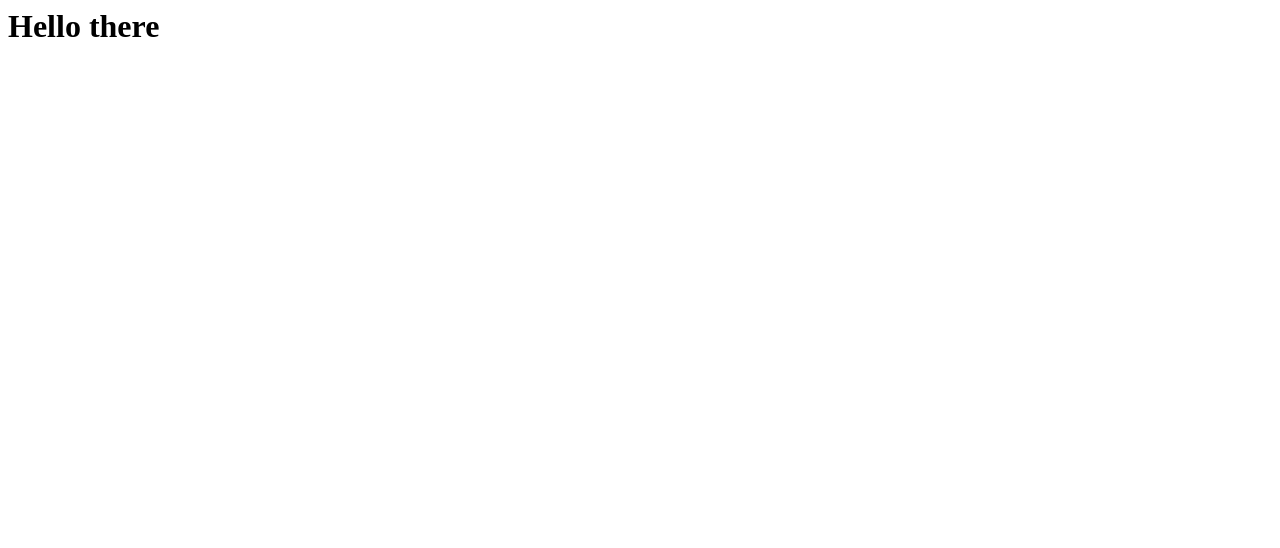
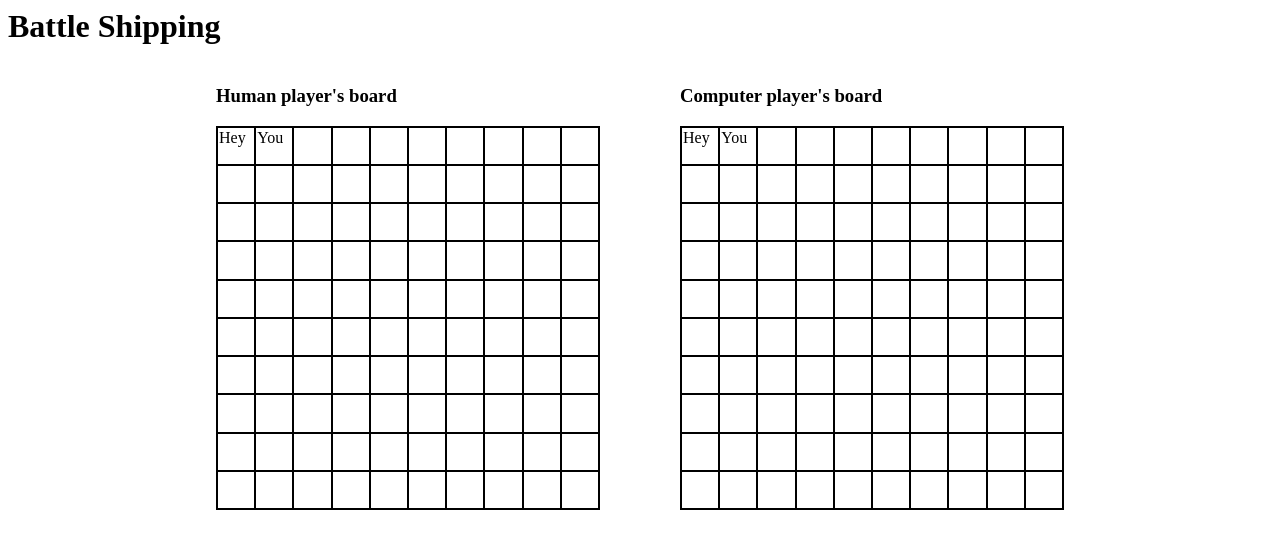
Before and after one commit to jbk2/battleship, a website built with webpack: page src/views/index.html in a window 1280 px wide. Built offline with nearby package versions, Linux system fonts and the light colour scheme.

Commit message:
Initial scaffold of board in html

```diff
--- /dev/null
+++ b/src/assets/stylesheets/styles.css
@@ -0,0 +1,23 @@
+#boards {
+  display: flex;
+  justify-content: center;
+  gap: 5rem;
+}
+
+table {
+  width: clamp(20rem, 30vw, 35rem);
+  aspect-ratio: 1/1;
+  display: flex;
+  flex-direction: column;
+  border: 0.2px, solid, black;
+}
+
+tr {
+  display: flex;
+}
+
+td {
+  width: 4rem;
+  aspect-ratio: 1/1;
+  border: 0.2px, solid, black;
+}
--- a/src/index.js
+++ b/src/index.js
@@ -1 +1,16 @@
+import './assets/stylesheets/styles.css'
+import board from './views/partials/_board.html'
+
+document.addEventListener("DOMContentLoaded", () => {
+  const humansBoard = document.getElementById('humans-board')
+  humansBoard.insertAdjacentHTML('beforeend', board);
+  humansBoard.querySelector('.board-title').innerText = "Human player's board"
+
+  const computersBoard = document.getElementById('computers-board')
+  computersBoard.insertAdjacentHTML('beforeend', board);
+  computersBoard.querySelector('.board-title').innerText = "Computer player's board"
+
+
+})
+
 console.log("Hello This is a Javascript project. I am working");
--- a/src/views/index.html
+++ b/src/views/index.html
@@ -1 +1,8 @@
-<h1>Hello there</h1>
+<h1>Battle Shipping</h1>
+
+<div id="boards">
+  <section id="humans-board">
+  </section>
+  <section id="computers-board">
+  </section>
+</div>
--- /dev/null
+++ b/src/views/partials/_board.html
@@ -0,0 +1,123 @@
+<h3 class="board-title"></h3>
+<table id="humans-board">
+  <tr id="row-a">
+    <td class="col-1">Hey</td>
+    <td class="col-2">You</td>
+    <td class="col-3"></td>
+    <td class="col-4"></td>
+    <td class="col-5"></td>
+    <td class="col-6"></td>
+    <td class="col-7"></td>
+    <td class="col-8"></td>
+    <td class="col-9"></td>
+    <td class="col-10"></td>
+  </tr>
+  <tr id="row-b">
+    <td class="col-1"></td>
+    <td class="col-2"></td>
+    <td class="col-3"></td>
+    <td class="col-4"></td>
+    <td class="col-5"></td>
+    <td class="col-6"></td>
+    <td class="col-7"></td>
+    <td class="col-8"></td>
+    <td class="col-9"></td>
+    <td class="col-10"></td>
+  </tr>
+  <tr id="row-c">
+    <td class="col-1"></td>
+    <td class="col-2"></td>
+    <td class="col-3"></td>
+    <td class="col-4"></td>
+    <td class="col-5"></td>
+    <td class="col-6"></td>
+    <td class="col-7"></td>
+    <td class="col-8"></td>
+    <td class="col-9"></td>
+    <td class="col-10"></td>
+  </tr>
+  <tr id="row-d">
+    <td class="col-1"></td>
+    <td class="col-2"></td>
+    <td class="col-3"></td>
+    <td class="col-4"></td>
+    <td class="col-5"></td>
+    <td class="col-6"></td>
+    <td class="col-7"></td>
+    <td class="col-8"></td>
+    <td class="col-9"></td>
+    <td class="col-10"></td>
+  </tr>
+  <tr id="row-e">
+    <td class="col-1"></td>
+    <td class="col-2"></td>
+    <td class="col-3"></td>
+    <td class="col-4"></td>
+    <td class="col-5"></td>
+    <td class="col-6"></td>
+    <td class="col-7"></td>
+    <td class="col-8"></td>
+    <td class="col-9"></td>
+    <td class="col-10"></td>
+  </tr>
+  <tr id="row-f">
+    <td class="col-1"></td>
+    <td class="col-2"></td>
+    <td class="col-3"></td>
+    <td class="col-4"></td>
+    <td class="col-5"></td>
+    <td class="col-6"></td>
+    <td class="col-7"></td>
+    <td class="col-8"></td>
+    <td class="col-9"></td>
+    <td class="col-10"></td>
+  </tr>
+  <tr id="row-g">
+    <td class="col-1"></td>
+    <td class="col-2"></td>
+    <td class="col-3"></td>
+    <td class="col-4"></td>
+    <td class="col-5"></td>
+    <td class="col-6"></td>
+    <td class="col-7"></td>
+    <td class="col-8"></td>
+    <td class="col-9"></td>
+    <td class="col-10"></td>
+  </tr>
+  <tr id="row-h">
+    <td class="col-1"></td>
+    <td class="col-2"></td>
+    <td class="col-3"></td>
+    <td class="col-4"></td>
+    <td class="col-5"></td>
+    <td class="col-6"></td>
+    <td class="col-7"></td>
+    <td class="col-8"></td>
+    <td class="col-9"></td>
+    <td class="col-10"></td>
+  </tr>
+  <tr id="row-i">
+    <td class="col-1"></td>
+    <td class="col-2"></td>
+    <td class="col-3"></td>
+    <td class="col-4"></td>
+    <td class="col-5"></td>
+    <td class="col-6"></td>
+    <td class="col-7"></td>
+    <td class="col-8"></td>
+    <td class="col-9"></td>
+    <td class="col-10"></td>
+  </tr>
+  <tr id="row-j">
+    <td class="col-1"></td>
+    <td class="col-2"></td>
+    <td class="col-3"></td>
+    <td class="col-4"></td>
+    <td class="col-5"></td>
+    <td class="col-6"></td>
+    <td class="col-7"></td>
+    <td class="col-8"></td>
+    <td class="col-9"></td>
+    <td class="col-10"></td>
+  </tr>
+</table>
```
